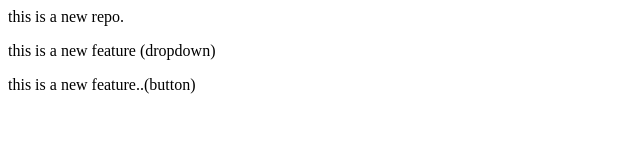
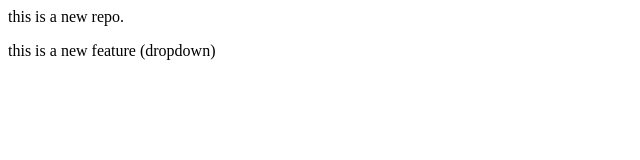
Before and after one commit to snehasoma2/file2.txt, a plain HTML site: page index.html in a window 1280 px wide. Shown: the whole page, without its empty margins (0-640 px from the left). Drawn offline with Linux system fonts and the light colour scheme.

Commit message:
reset changes

```diff
--- a/index.html
+++ b/index.html
@@ -1,3 +1,2 @@
 <p > this is a new repo.</p>
 <P>this is a new feature (dropdown)</P>
-<p > this is a new feature..(button)</p>
```
